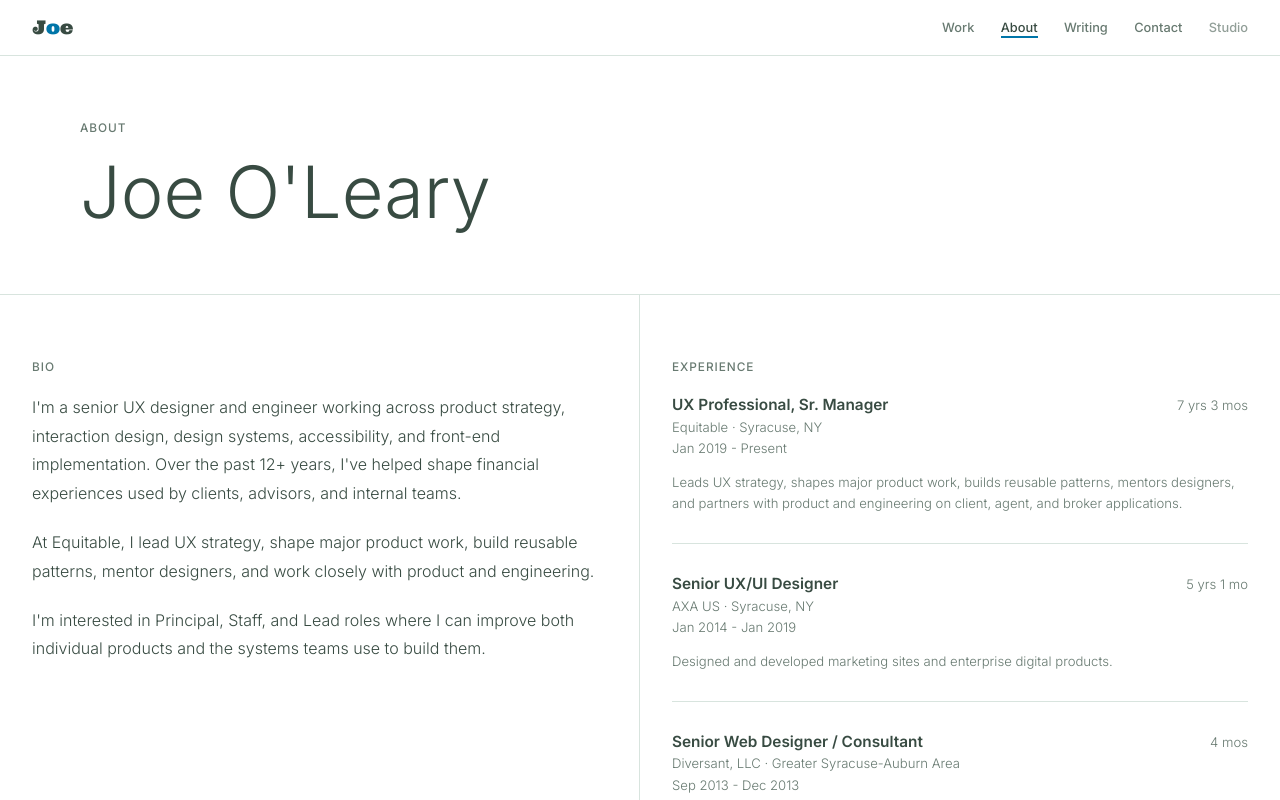
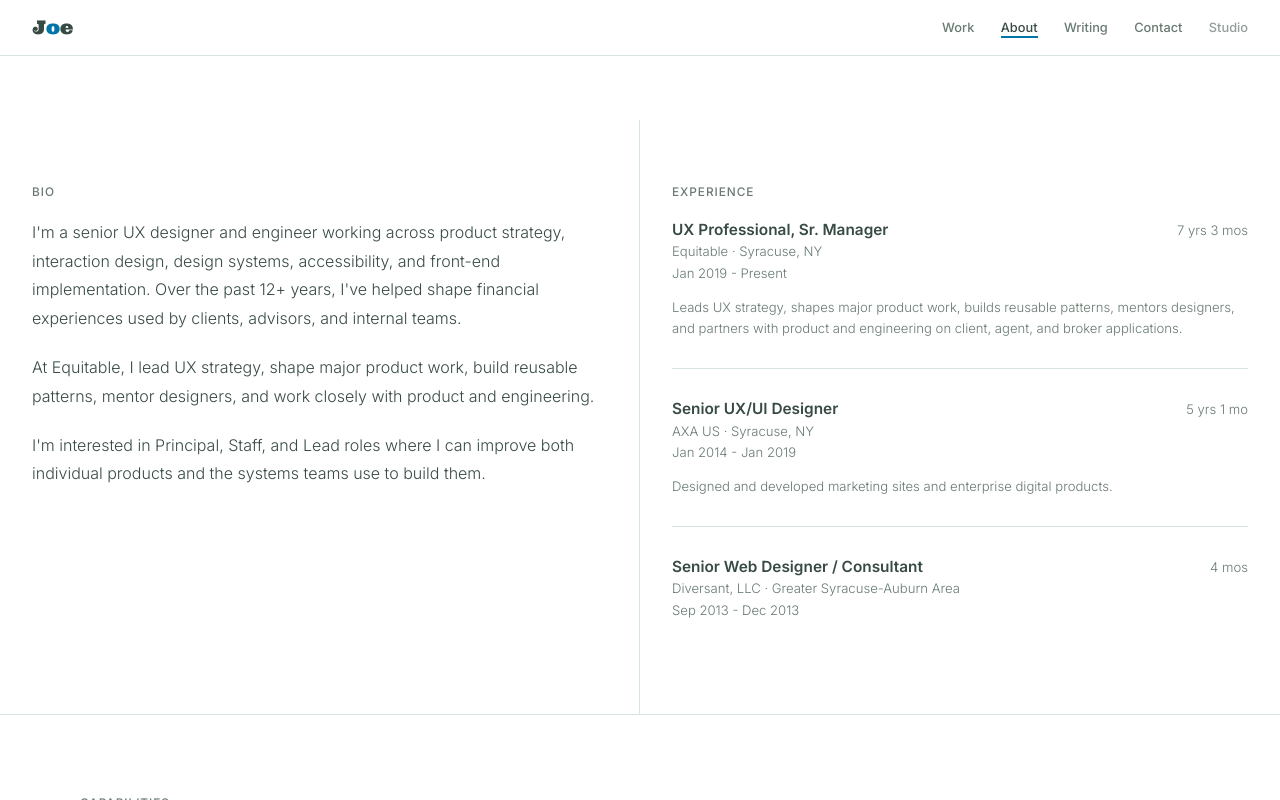
Before and after one commit to professorfalken1942-hash/joeoleary, a Next.js app: page /about in a window 1280 px wide. Shown: the top 800 px of the page. Built offline with nearby package versions, Linux system fonts and the light colour scheme.

Commit message:
Remove heading area from About page, start with bio

```diff
--- a/src/app/about/page.tsx
+++ b/src/app/about/page.tsx
@@ -66,14 +66,7 @@ const skillGroups = [
 export default function AboutPage() {
   return (
     <>
-      <section className="page-header">
-        <div className="content-wrap">
-          <p className="eyebrow">About</p>
-          <h1 className="page-heading">Joe O&apos;Leary</h1>
-        </div>
-      </section>
-
-      <section className="col-2" style={{ borderBottom: "1px solid var(--border)" }}>
+      <section className="col-2" style={{ borderBottom: "1px solid var(--border)", paddingTop: "calc(56px + 4rem)" }}>
         <div style={{ padding: "4rem 2rem", borderRight: "1px solid var(--border)" }}>
           <p className="eyebrow">Bio</p>
           <div className="text-stack">
```
